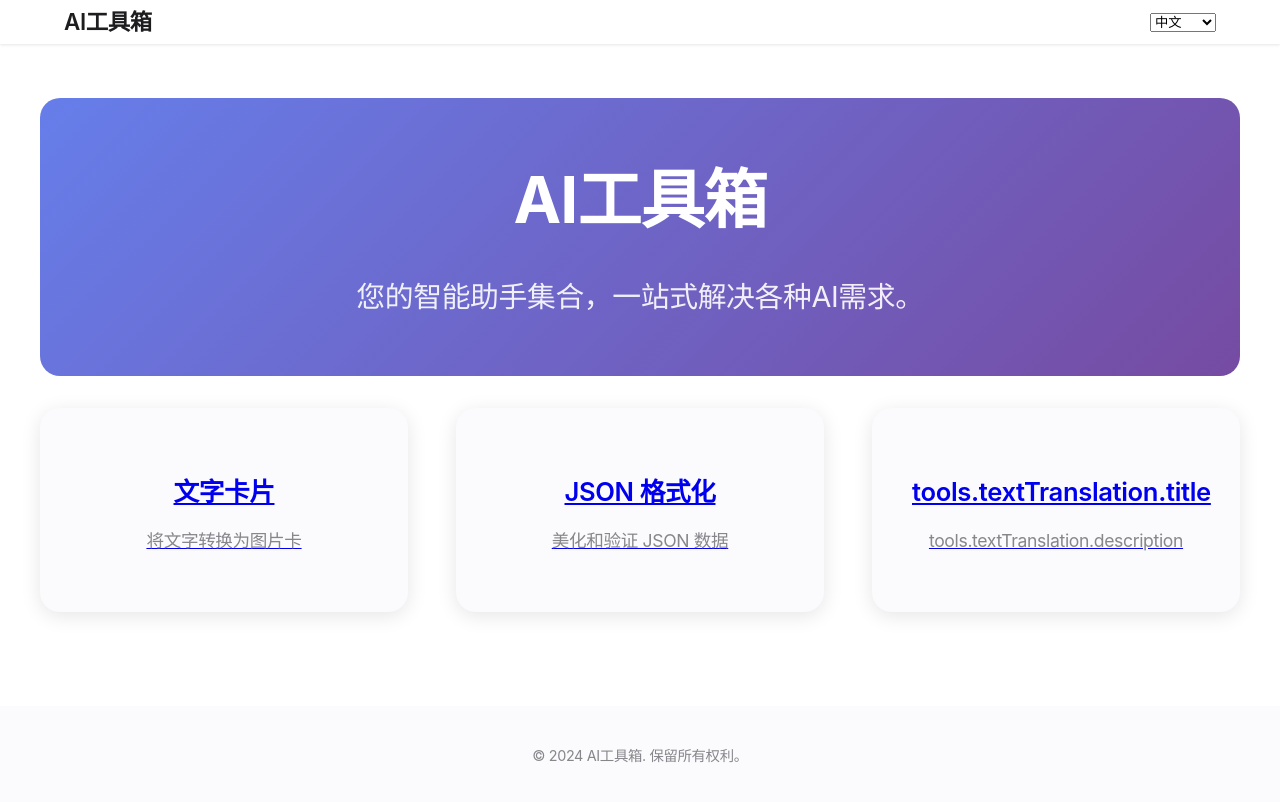
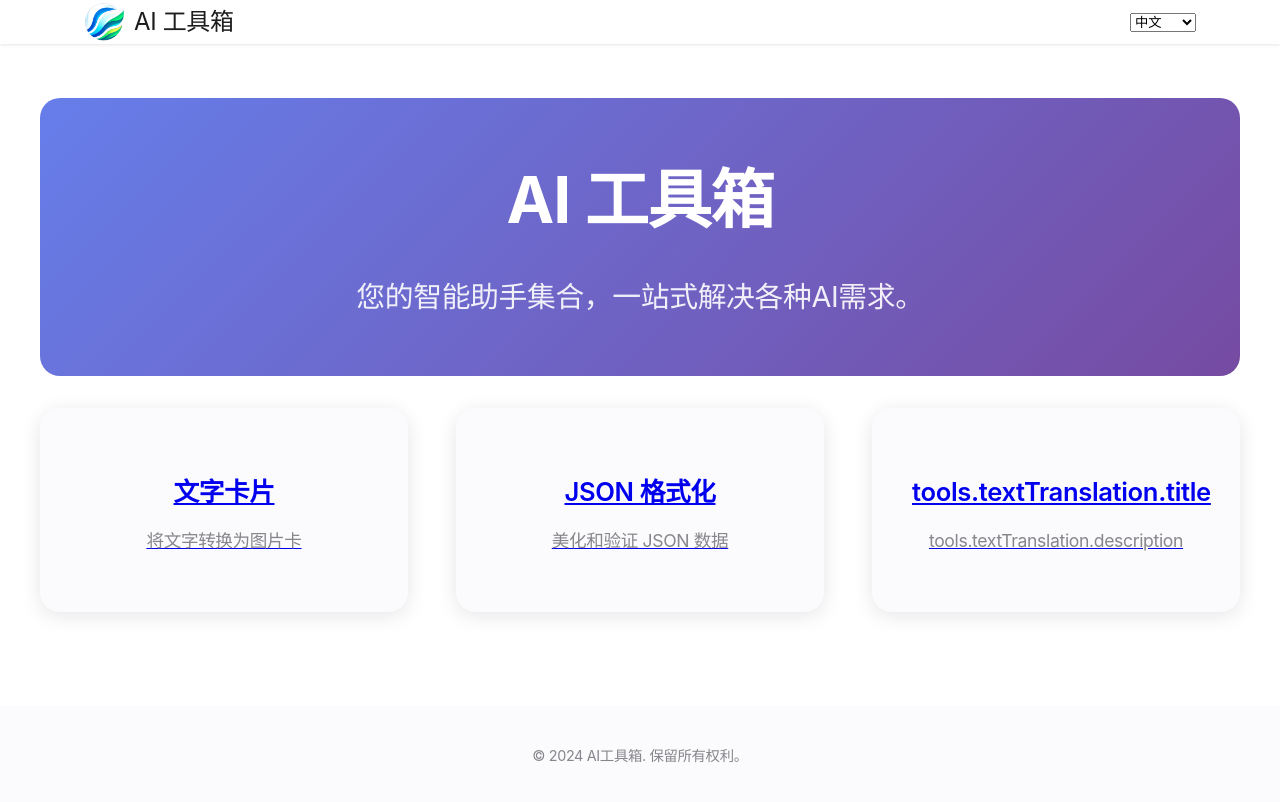
Before and after one commit to fisherdaddy/ai-toolbox, a React (Vite) app: page / in a window 1280 px wide. Built offline with nearby package versions, Linux system fonts and the light colour scheme.

Commit message:
feature: add website logo

```diff
--- a/index.html
+++ b/index.html
@@ -6,7 +6,7 @@
     <meta name="description" content="AI工具箱 - 您的智能助手集合" />
     <title>AI工具箱 | 智能助手集合</title>
     <link rel="stylesheet" href="/src/styles/main.css" />
-    <link rel="icon" href="/favicon.ico" type="image/x-icon" />
+    <link rel="icon" href="/assets/favicon.ico" type="image/x-icon" />
     <link href="https://fonts.googleapis.com/css2?family=Roboto:wght@300;400;500;700&display=swap" rel="stylesheet">
   </head>
   <body>
--- a/src/components/Header.jsx
+++ b/src/components/Header.jsx
@@ -3,6 +3,8 @@ import { Link } from 'react-router-dom';
 import LanguageSelector from './LanguageSelector';
 import { useTranslation } from '../js/i18n';
 import '../styles/Header.css'; // 确保创建并导入这个CSS文件
+// 导入 logo 图片
+import logo from '../assets/logo.png'; // 请确保路径正确
 
 function Header() {
   const { t } = useTranslation();
@@ -10,9 +12,12 @@ function Header() {
   return (
     <header>
       <nav>
-        <Link to="/" className="logo no-underline">
-          {t('title')}
-        </Link>
+        <div className="logo-title-container">
+          <img src={logo} alt="Logo" className="logo" />
+          <Link to="/" className="title no-underline">
+            {t('title')}
+          </Link>
+        </div>
         <LanguageSelector />
       </nav>
     </header>
--- a/src/js/i18n.js
+++ b/src/js/i18n.js
@@ -2,7 +2,7 @@ import { useState, useEffect } from 'react';
 
 const i18n = {
   zh: {
-    title: 'AI工具箱',
+    title: 'AI 工具箱',
     slogan: '您的智能助手集合，一站式解决各种AI需求。',
     searchPlaceholder: '搜索工具...',
     tools: {
--- a/src/pages/Home.jsx
+++ b/src/pages/Home.jsx
@@ -14,6 +14,7 @@ function Home() {
   return (
     <div>
       <section className="hero">
+        {/* 添加 logo */}
         <h1>{t('title')}</h1>
         <p className="slogan">{t('slogan')}</p>
       </section>
--- a/src/styles/Header.css
+++ b/src/styles/Header.css
@@ -6,3 +6,26 @@
 .no-underline:hover {
   text-decoration: none; /* 确保悬停时也不会出现下划线 */
 }
+
+.logo {
+    width: 40px; /* 调整为适合你的 logo 大小 */
+    height: auto;
+    margin-right: 10px;
+}
+
+.title {
+  font-size: 1.5rem; /* 调整为适合你的设计 */
+  white-space: nowrap;
+}
+
+header nav {
+  display: flex;
+  justify-content: space-between;
+  align-items: center;
+  padding: 10px 20px;
+}
+
+.logo-title-container {
+  display: flex;
+  align-items: center;
+}
--- a/src/styles/main.css
+++ b/src/styles/main.css
@@ -50,12 +50,6 @@ nav {
   justify-content: space-between;
   align-items: center;
   width: 100%;
-}
-
-.logo {
-  font-size: 1.4rem;
-  font-weight: 600;
-  color: var(--primary-color);
 }
 
 main {
```
Also changed, not shown: src/assets/logo.png (added), 1 other file (tests, documents, lock files or other folders).
